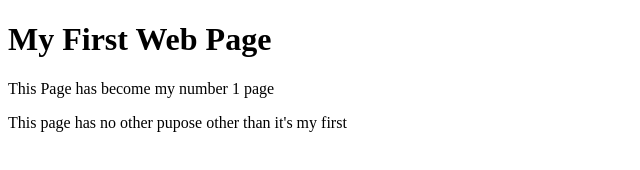
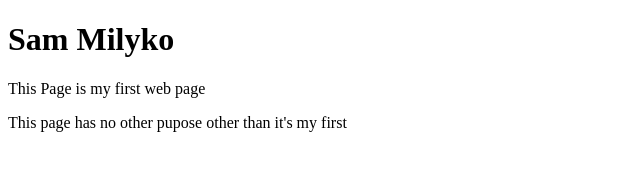
Before and after one commit to DiscoPotato99/MART341-WebDesign, a plain HTML site: page assignment-04/index.html in a window 1280 px wide. Shown: the whole page, without its empty margins (0-640 px from the left). Drawn offline with Linux system fonts and the light colour scheme.

Commit message:
Finished readme

```diff
--- a/assignment-04/index.html
+++ b/assignment-04/index.html
@@ -1,12 +1,12 @@
 <!DOCTYPE html>
 <html>
     <head>
-        <title>My first Web Page</title>
+        <title>My first Page</title>
     </head>
     <body>
-        <h1>My First Web Page</h1>
+        <h1>Sam Milyko</h1>
         <p>
-            This Page has become my number 1 page
+            This Page is my first web page
         </p>
         <p>
             This page has no other pupose other than it's my first
```
Also changed, not shown: assignment-04/README.md.txt (deleted), 1 other file.
